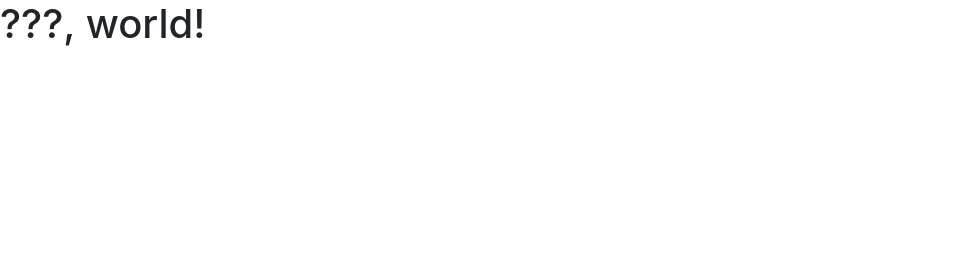
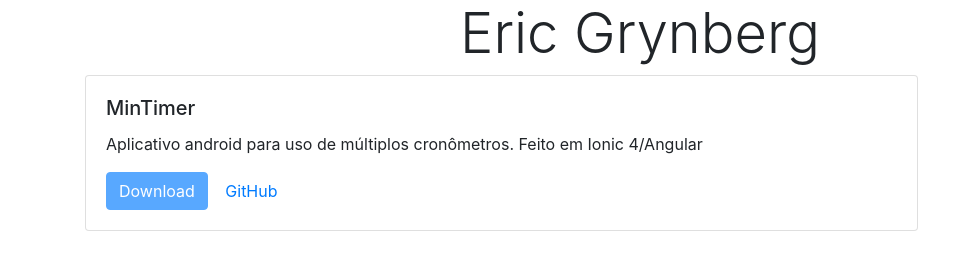
Before and after one commit to ericgg/ericgg.github.io, a plain HTML site: page index.html in a window 1280 px wide. Shown: the whole page, without its empty margins (0-980 px from the left). Drawn offline with nearby package versions, Linux system fonts and the light colour scheme.

Commit message:
Adding stuff to the page

```diff
--- a/index.html
+++ b/index.html
@@ -8,10 +8,20 @@
     <!-- Bootstrap CSS -->
     <link rel="stylesheet" href="https://stackpath.bootstrapcdn.com/bootstrap/4.3.1/css/bootstrap.min.css" integrity="sha384-ggOyR0iXCbMQv3Xipma34MD+dH/1fQ784/j6cY/iJTQUOhcWr7x9JvoRxT2MZw1T" crossorigin="anonymous">
 
-    <title>Hello, world!</title>
+    <title>Eric Grynberg</title>
   </head>
   <body>
-    <h1>???, world!</h1>
+    <div class = "container">
+      <h1 class="display-4 text-center">Eric Grynberg</h1>
+      <div class="card w-75">
+      <div class="card-body">
+       <h5 class="card-title">MinTimer</h5>
+       <p class="card-text">Aplicativo android para uso de múltiplos cronômetros. Feito em Ionic 4/Angular</p>
+       <a href="#" class="btn btn-primary disabled" disabled>Download</a>
+       <a href="https://github.com/ericgg/MinTimer" class="btn btn-link">GitHub</a>
+  </div>
+</div>
+    </div>
 
     <!-- Optional JavaScript -->
     <!-- jQuery first, then Popper.js, then Bootstrap JS -->
```
